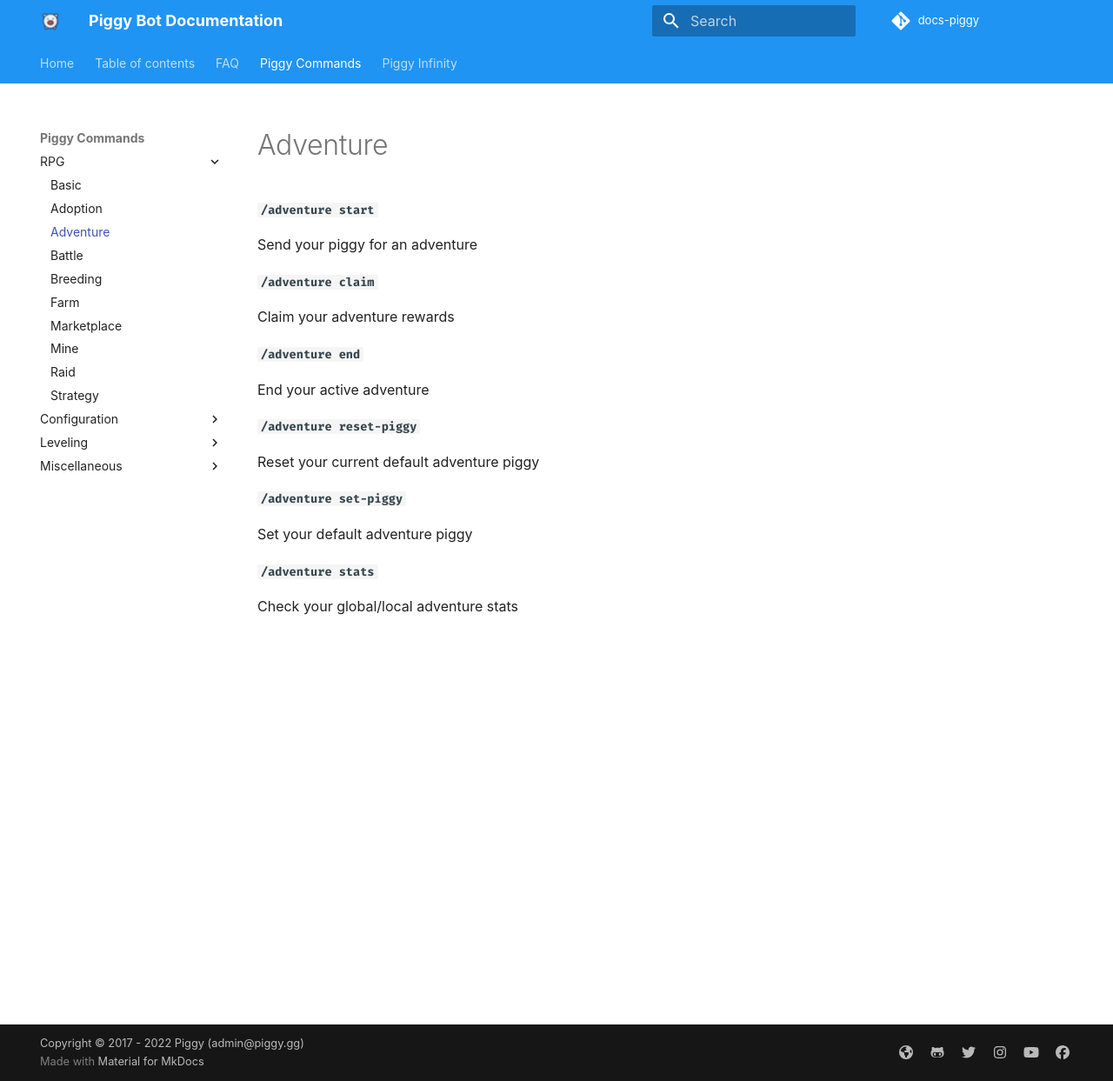
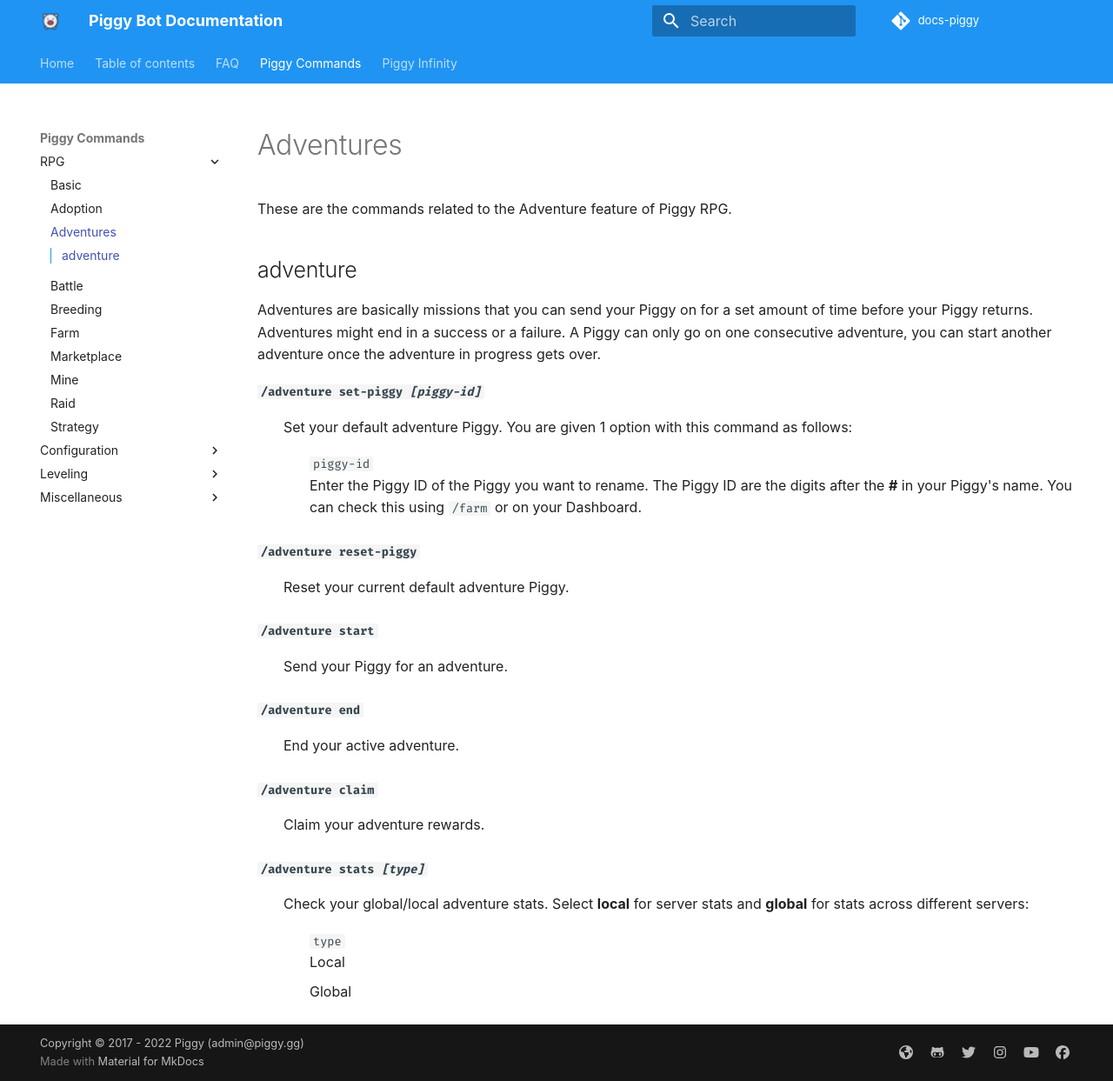
Before and after one commit to botlabs-gg/docs-piggy, an MkDocs documentation site: the page built from docs/Piggy-Commands/RPG/adventure.md, in a window 1280 px wide and 1243 px high. Shown: the whole window at 87% size. Built offline with MkDocs 1.6.1 and Material for MkDocs 9.7.7, drawn with Linux system fonts in a browser that asks for light colours; some web fonts are replaced; comment, search, counter and statistics services are not loaded.

Commit message:
Updated Adventure commands.

```diff
--- a/docs/Piggy-Commands/RPG/adventure.md
+++ b/docs/Piggy-Commands/RPG/adventure.md
@@ -1,29 +1,27 @@
-# Adventure
-__`/adventure start`__
+# Adventures
+These are the commands related to the Adventure feature of Piggy RPG.
 
-Send your piggy for an adventure
-
-
-__`/adventure claim`__
-
-Claim your adventure rewards
-
-
-__`/adventure end`__
-
-End your active adventure
-
-
-__`/adventure reset-piggy`__
-
-Reset your current default adventure piggy
-
-
-__`/adventure set-piggy`__
-
-Set your default adventure piggy
-
-
-__`/adventure stats`__
-
-Check your global/local adventure stats
+## adventure
+Adventures are basically missions that you can send your Piggy on for a set amount of time before your Piggy returns. Adventures might end in a success or a failure. A Piggy can only go on one consecutive adventure, you can start another adventure once the adventure in progress gets over.
+<dl>
+<dt><code><b>/adventure set-piggy <i>[piggy-id]</i></b></code>
+<dd>Set your default adventure Piggy. You are given 1 option with this command as follows:
+<ul style="list-style-type: none;">
+<li><code>piggy-id</code><br>
+Enter the Piggy ID of the Piggy you want to rename. The Piggy ID are the digits after the <b>#</b> in your Piggy's name. You can check this using <code>/farm</code> or on your Dashboard.
+</ul>
+<dt><code><b>/adventure reset-piggy</b></code>
+<dd>Reset your current default adventure Piggy.
+<dt><code><b>/adventure start</b></code>
+<dd>Send your Piggy for an adventure.
+<dt><code><b>/adventure end</b></code>
+<dd>End your active adventure.
+<dt><code><b>/adventure claim</b></code>
+<dd>Claim your adventure rewards.
+<dt><code><b>/adventure stats <i>[type]</i></b></code>
+<dd>Check your global/local adventure stats. Select <b>local</b> for server stats and <b>global</b> for stats across different servers:
+<ul style="list-style-type: none;">
+<li><code>type</code><br>Local
+<li>Global
+</ul>
+</dl>
```
